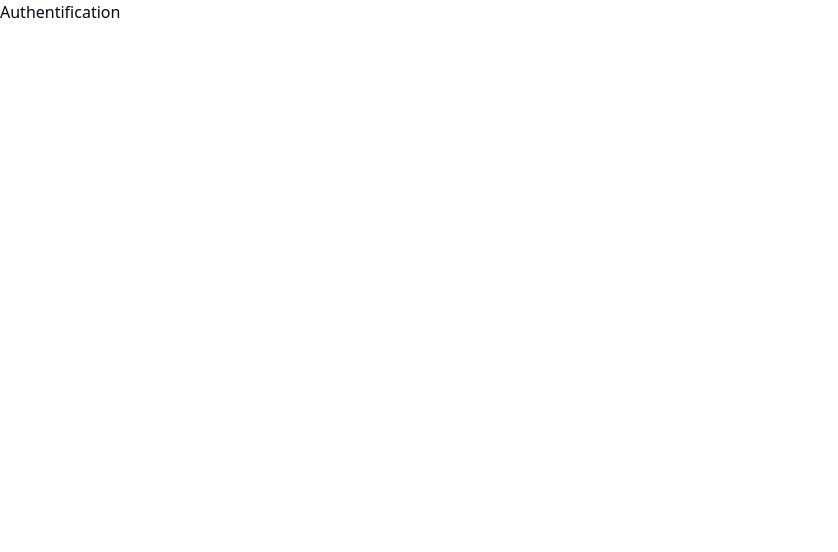
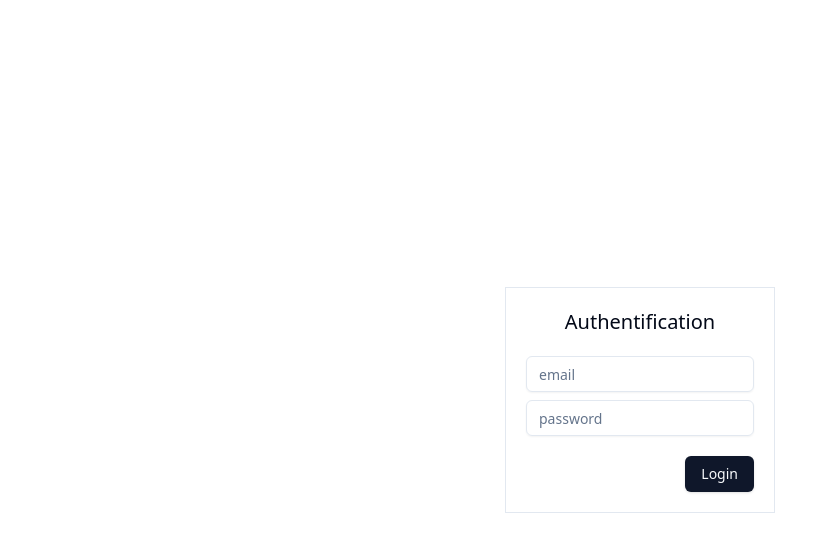
Before and after one commit to yannhallage/server-client, a React (Vite) app in the folder client/: page / in a window 1280 px wide. Shown: the top 552 px of the page, without its empty margins (0-838 px from the left). Built offline with nearby package versions, Linux system fonts and the light colour scheme.

Commit message:
authentification

```diff
--- a/client/src/myComponents/FormAchat.jsx
+++ b/client/src/myComponents/FormAchat.jsx
@@ -93,7 +93,7 @@ const FormAchat = () => {
             });
             console.log("Donnée insérée avec succès:", response.data);
 
-        } catch (error) {
+        } catch (error) {w
             console.error("Erreur lors de l'insertion des données:", error);
         }
     }
--- a/client/src/pages/auth.jsx
+++ b/client/src/pages/auth.jsx
@@ -1,10 +1,36 @@
+import { Input } from "@/components/ui/input"
+import { Separator } from "@/components/ui/separator"
+import { Button } from "@/components/ui/button"
+
 
 const Authentification = () => {
     return (
-        <div>
-            <span>
-                Authentification
-            </span>
+        <div className="flex justify-center items-center h-screen">
+            <div className="space-y-5 border p-5">
+                <div className="text-center text-xl">
+                    <span>
+                        Authentification
+                    </span>
+                </div>
+                {/*  */}
+
+                <div className="space-y-2">
+                    <Input
+                        placeholder="email"
+                    />
+                    <Input
+                        placeholder="password"
+                    />
+                </div>
+
+                {/*  */}
+                <div className="float-end">
+                    <Button>
+                        Login
+                    </Button>
+                </div>
+
+            </div>
         </div>
     )
 }
```
